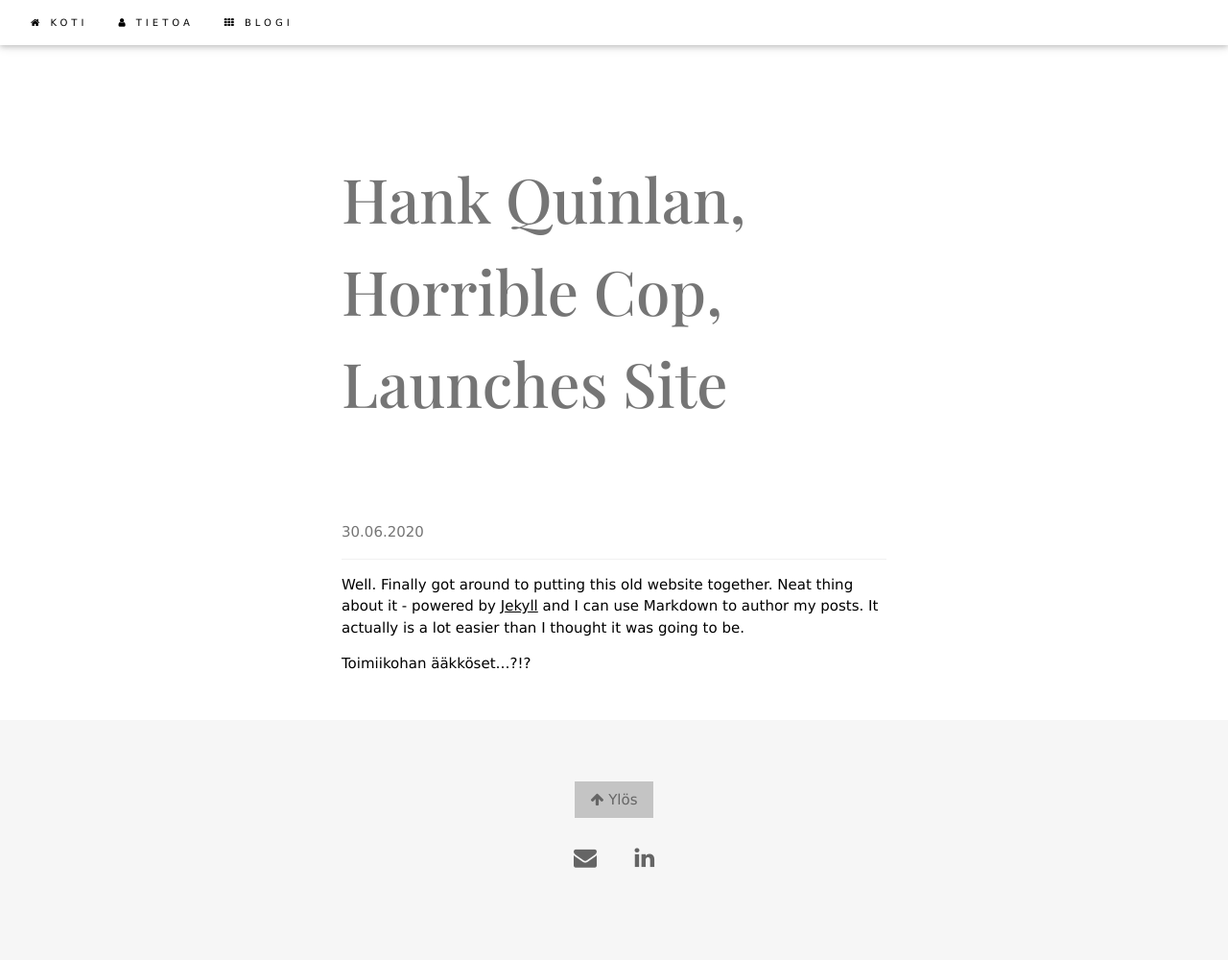
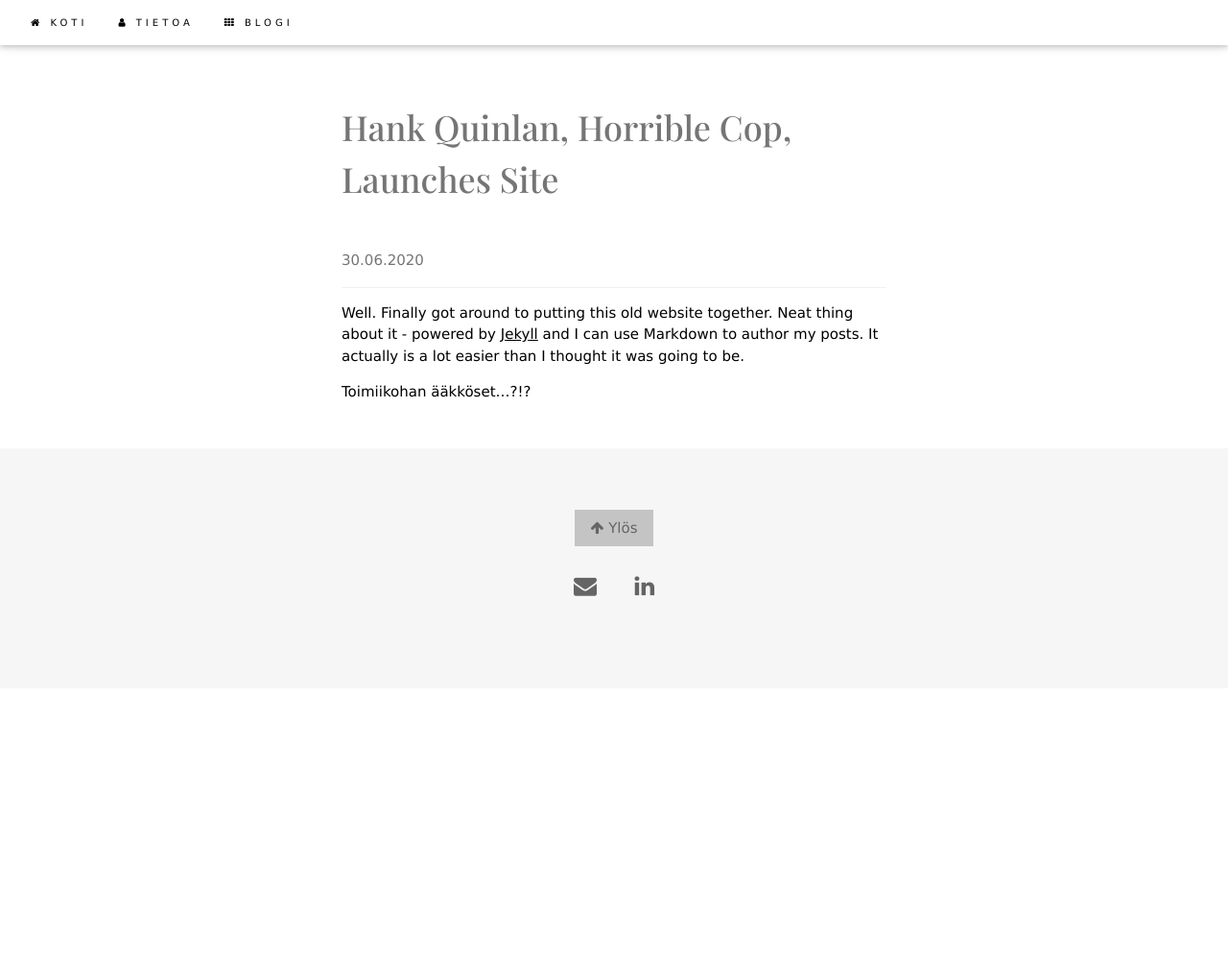
Before and after one commit to seme/seme.github.io, a Jekyll site: the page built from _posts/2020-06-30-site-launched.md, in a window 1280 px wide. Shown: the whole page at 96% size. Built offline with Jekyll 4.4.1, drawn with Linux system fonts in a browser that asks for light colours; after the commit the page ends 900 px from its top, so only the background shows below that.

Commit message:
header font

```diff
--- a/_layouts/post.html
+++ b/_layouts/post.html
@@ -4,7 +4,7 @@
 
 <div class="w3-auto w3-content" style="max-width:600px">
     <div class="w3-container w3-padding-32" >
-        <p class="w3-padding-16 w3-text-grey w3-font w3-jumbo">{{ page.title }}</p>
+        <h1 class="w3-padding-16 w3-text-grey w3-font">{{ page.title }}</h1>
         <p class="w3-border-bottom w3-border-light-grey w3-padding-16 w3-text-grey">{{ page.date | date: "%d.%m.%Y" }}</p>
         <div>
             {{ content }}
```
